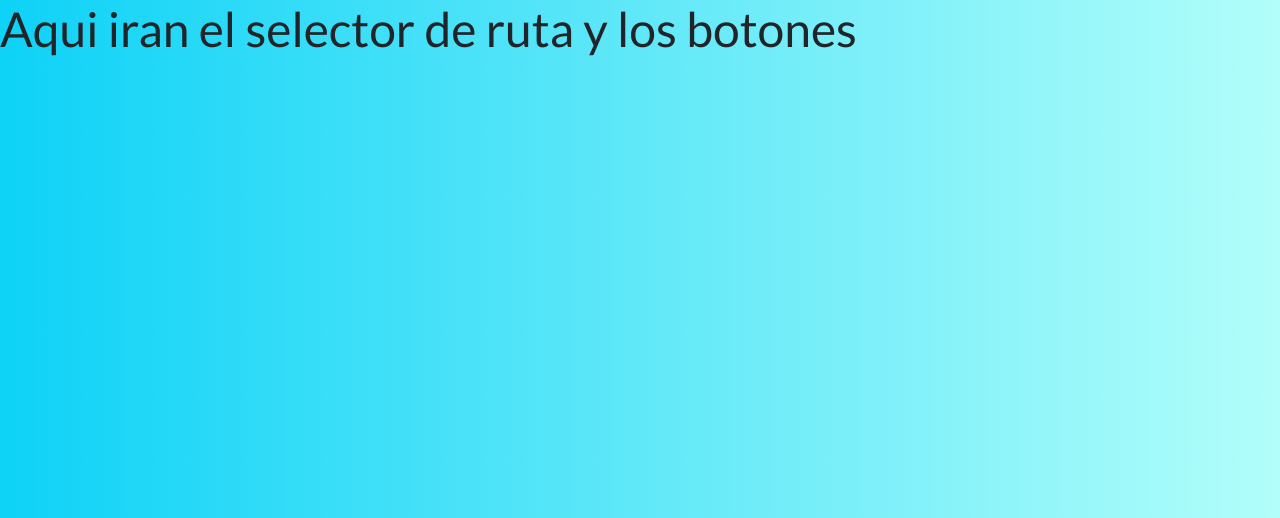
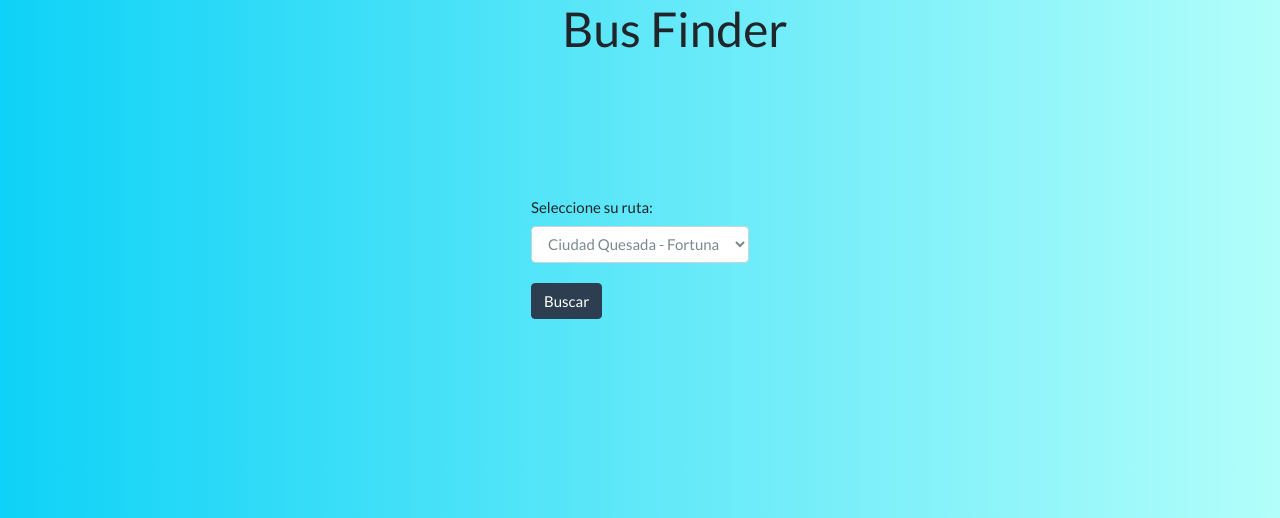
Before and after one commit to Vesubius/BUS_FINDER, a Flask app: page / in a window 1280 px wide. Shown: the top 518 px of that part. Run offline with Flask 3, Linux system fonts and the light colour scheme; the page is wider than the window, and the part outside it is not shown; some libraries are stand-ins or nearby versions.

Commit message:
implementacion de pagina principal basica y estilo css

```diff
--- a/app/static/main.css
+++ b/app/static/main.css
@@ -1,6 +1,32 @@
+/* =================================== Esto controla el color de fondo ====================================*/
 body {
     background: #B2FEFA;  /* fallback for old browsers */
     background: -webkit-linear-gradient(to right, #0ED2F7, #B2FEFA);  /* Chrome 10-25, Safari 5.1-6 */
     background: linear-gradient(to right, #0ED2F7, #B2FEFA); /* W3C, IE 10+/ Edge, Firefox 16+, Chrome 26+, Opera 12+, Safari 7+ */
 
 }
+
+/* ================================ Esto controla la posicion de el titulo Bus Finder ==================================*/
+h1 {
+    text-align: center;
+    width: 1350px; /* Ajusta el ancho según sea necesario */
+}
+
+/* ================================= Esto controla el tamaño y posicion de el container ==========================*/
+.container {
+    display: flex;
+    justify-content: center;
+    align-items: center;
+    height: 400px; /* Esto centra verticalmente en la ventana del navegador */
+}
+
+/* =================================== Esto centra el container =============================*/
+.centered-content {
+    text-align: center;
+    width: 100px; /* Ajusta el ancho según sea necesario */
+}
+
+/* ============================ Esto controla el margen superior de el boton ========================================*/
+.btn {
+    margin-top: 20px; /* Margen superior para separar el botón del resto del contenido */
+}
--- a/app/templates/index.html
+++ b/app/templates/index.html
@@ -1,26 +1,35 @@
 <!DOCTYPE html>
 <html>
 <head>
-        <!--Titulo de la Pestaña del navegador-->
+    <!-- Título de la Pestaña del navegador -->
     <title>Bus Finder</title>
 
-        <!-- Vinculo de HTML al Main.CSS-->
+    <!-- Vínculo de HTML al archivo CSS principal -->
     <link rel="stylesheet" type="text/css" href="{{ url_for('static', filename='main.css') }}">
 
-        <!--Vinculo Plantilla Flatly bootsWatch-->
+    <!-- Vínculo a la plantilla Flatly de Bootswatch -->
     <link rel="stylesheet" href="https://cdn.jsdelivr.net/npm/bootswatch@4.5.2/dist/flatly/bootstrap.min.css" integrity="sha384-qF/QmIAj5ZaYFAeQcrQ6bfVMAh4zZlrGwTPY7T/M+iTTLJqJBJjwwnsE5Y0mV7QK" crossorigin="anonymous">
-
-
-
 </head>
 
 <body>
+    <!-- Encabezado principal -->
+    <h1>Bus Finder</h1>
 
-
-        <h1>Aqui iran el selector de ruta y los botones</h1>
-
-
-
-
+    <!-- Contenedor principal -->
+    <div class="container">
+        <!-- Grupo de formulario para la selección de ruta -->
+        <div class="form-group">
+            <!-- Etiqueta para la selección de ruta -->
+            <label for="ruta">Seleccione su ruta:</label>
+            <!-- Caja de selección de ruta -->
+            <select class="form-control" id="ruta">
+                <option value="Ciudad Quesada - Fortuna">Ciudad Quesada - Fortuna</option>
+                <option value="Fortuna - Ciudad Quesada">Fortuna - Ciudad Quesada</option>
+                <!-- Agrega más opciones según sea necesario -->
+            </select>
+            <!-- Botón para buscar -->
+            <button type="button" class="btn btn-primary">Buscar</button>
+        </div>
+    </div>
 </body>
 </html>
```
Lines whose indentation alone changed are shown as unchanged.
